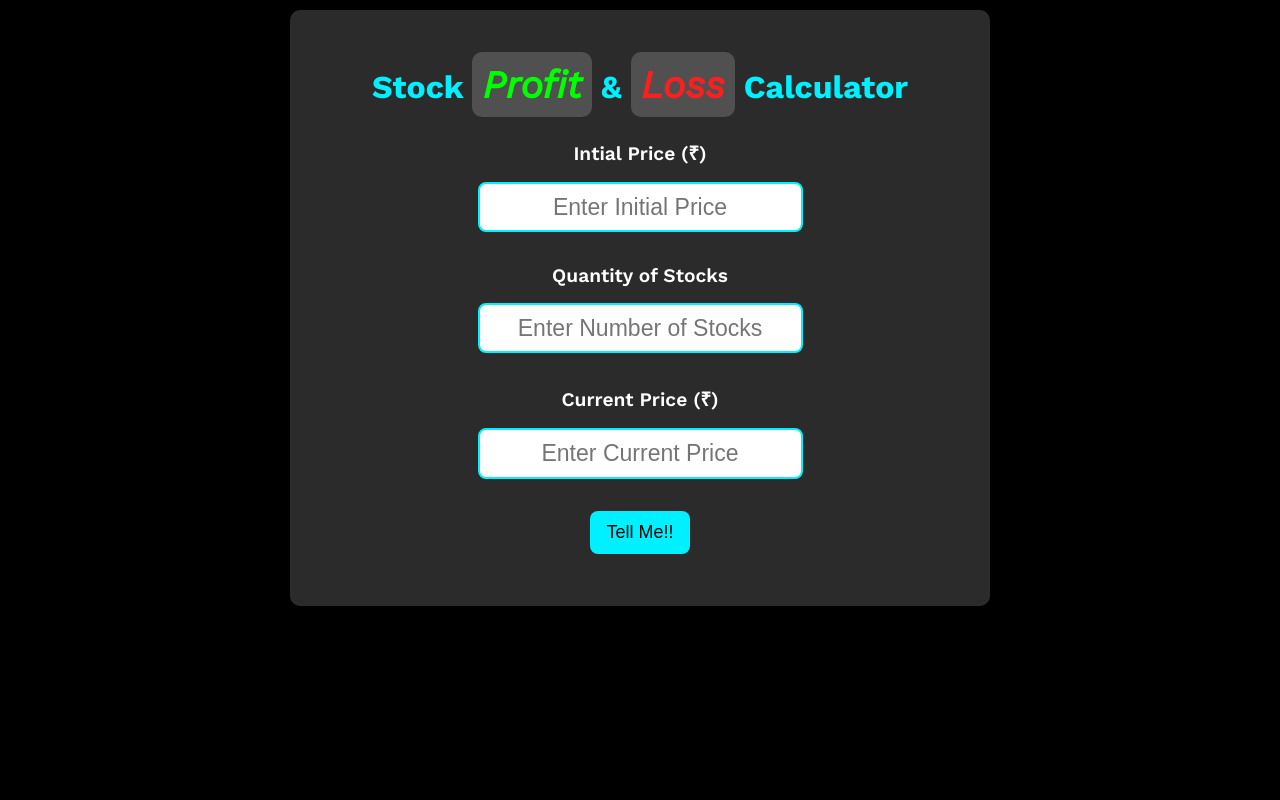
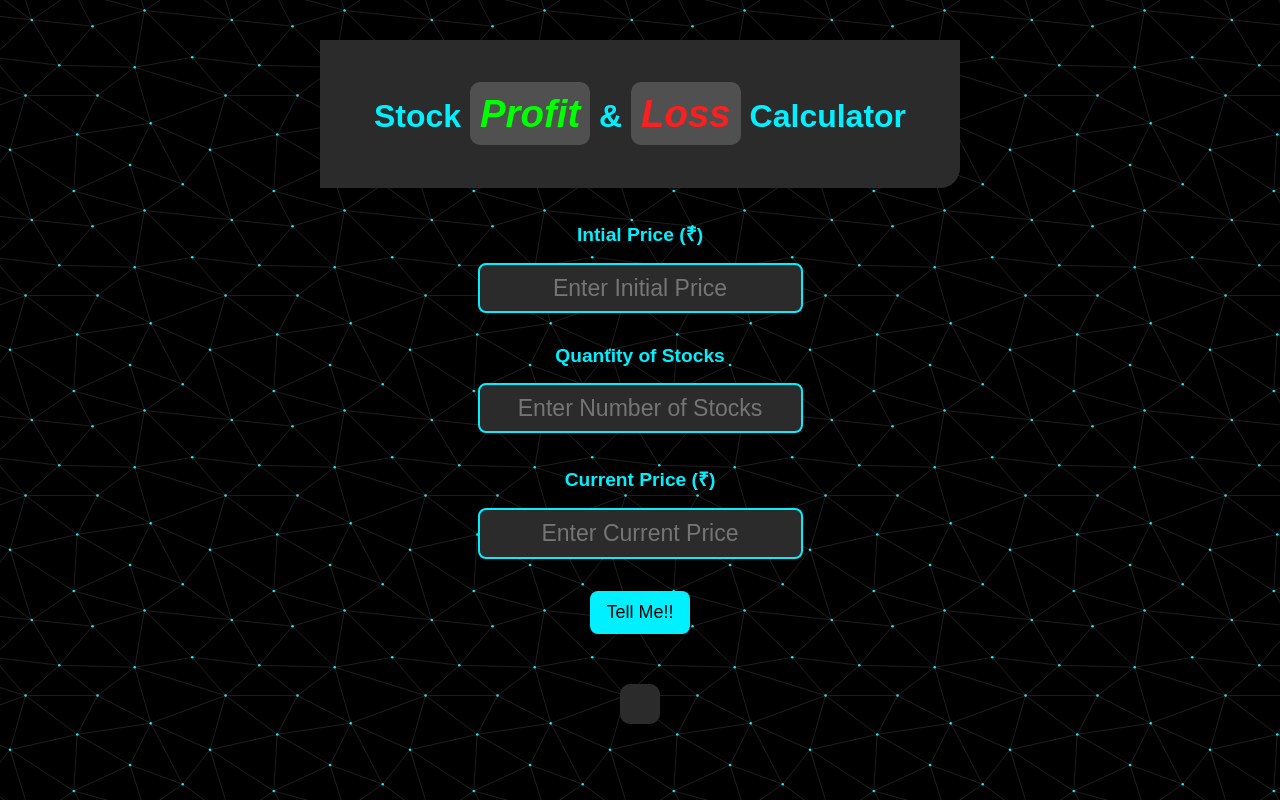
Before and after one commit to maharshimaniar/NEOG-LevelZero-stockCalculator, a plain HTML site: page index.html in a window 1280 px wide. Drawn offline with nearby package versions, Linux system fonts and the light colour scheme.

Commit message:
updated ccss

```diff
--- a/index.html
+++ b/index.html
@@ -12,7 +12,7 @@
 <body>
   <main>
     <header>
-      <h1>Stock <span class="profit">Profit</span> & <span class="loss">Loss</span> Calculator</h1>
+      <div class="header"><h1>Stock <span class="profit">Profit</span> & <span class="loss">Loss</span> Calculator</h1></div>
     </header>
     <label class="input-label" for="initial-price">
       Intial Price (₹)
--- a/style.css
+++ b/style.css
@@ -5,19 +5,35 @@
   box-sizing: border-box;
 }
 
-:root {
-  --primary-color: #00F0FF;
-  --secondary-color: rgb(43, 43, 43);
+body {
+  margin: 0;
+  font-family: 'Montserrat', sans-serif;
+  margin: auto;
+  background-image: url(./images/background.svg);
+  background-attachment: fixed;
+  text-align: center;
+  max-width: 800px;
 }
 
-body {
-  font-family: "Work Sans", sans-serif;
-  text-align: center;
-  background-color: black;
+:root {
+  --primary-color: #00f0ff;
+  --black: #333333;
+  --secondary-color: rgb(43, 43, 43);
+  --text-color: #bfbfbf;
 }
 
-main{
+.header {
+  margin: 10px;
+  padding: 20px;
+  color: var(--primary);
+  background-color: var(--secondary);
+  border-bottom-right-radius: 20px;
   background-color: var(--secondary-color);
+}
+
+
+
+main {
   max-width: 700px;
   min-width: min-content;
   margin: auto;
@@ -26,10 +42,9 @@ main{
   border-radius: 10px;
 }
 
-h1{
-  color:var(--primary-color)
+h1 {
+  color: var(--primary-color)
 }
-
 
 a {
   text-decoration: none;
@@ -51,13 +66,12 @@ header h1 {
   font-size: larger;
   margin: 2rem 0px;
   font-weight: 600;
-  color: white
+  color: var(--primary-color)
 }
 
 .input {
   font-size: larger;
   display: block;
-  outline: #fff;
   padding: 0.6rem 1rem;
   margin: 1rem auto;
   border: 2px solid var(--primary-color);
@@ -65,7 +79,8 @@ header h1 {
   width: 100%;
   max-width: 325px;
   text-align: center;
-
+  background-color: var(--secondary-color);
+  color: var(--text-color)
 }
 
 .btn-check {
@@ -84,37 +99,41 @@ header h1 {
 .output {
   font-size: x-large;
   font-weight: 600;
-  margin: 2rem 0;
-  color:white
+  color: var(--primary-color);
+  margin: auto;
+  padding: 20px;
+  background-color: var(--secondary-color);
+  margin-top: 50px;
+  border-radius: 10px;
+  width: max-content;
 }
 
-.profit{
-  color:rgb(0, 255, 0);
+.profit {
+  color: rgb(0, 255, 0);
   font-weight: bold;
   font-style: italic;
-  font-size:larger;
+  font-size: larger;
   background-color: rgb(80, 80, 80);
   padding: 10px;
   border-radius: 10px;
 }
 
-.loss{
-  color:rgb(252, 31, 31);
+.loss {
+  color: rgb(252, 31, 31);
   font-weight: bold;
   font-style: italic;
-  font-size:larger;
-  background-color: rgb(80, 80, 80);
-  padding: 10px;
-  border-radius: 10px;
-
-}
-
-.stable{
-  color:white;
-  font-weight: bold;
-  font-style: italic;
-  font-size:larger;
+  font-size: larger;
   background-color: rgb(80, 80, 80);
   padding: 10px;
   border-radius: 10px;
 }
+
+.stable {
+  color: white;
+  font-weight: bold;
+  font-style: italic;
+  font-size: larger;
+  background-color: rgb(80, 80, 80);
+  padding: 10px;
+  border-radius: 10px;
+}
```
Also changed, not shown: images/background.svg (added).
